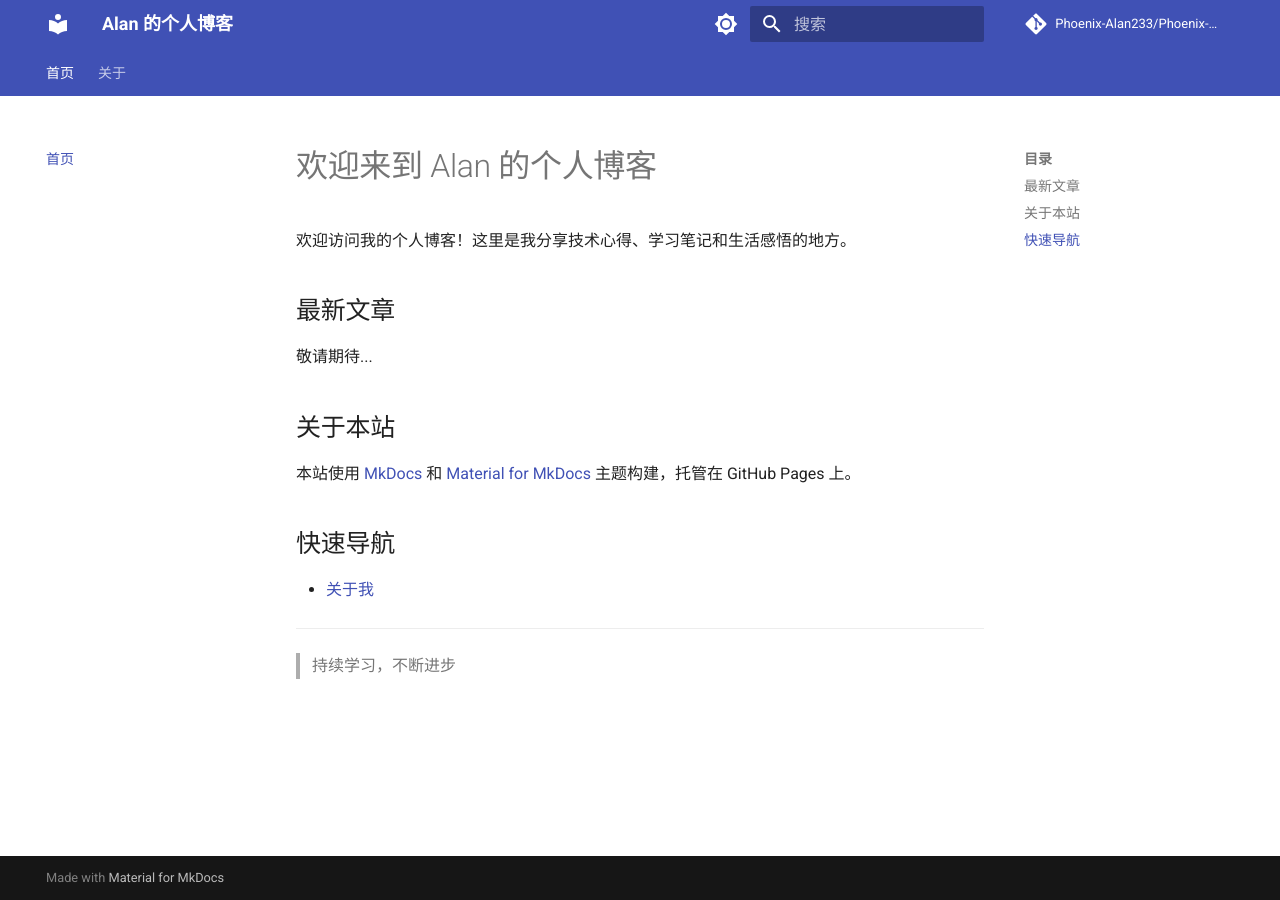
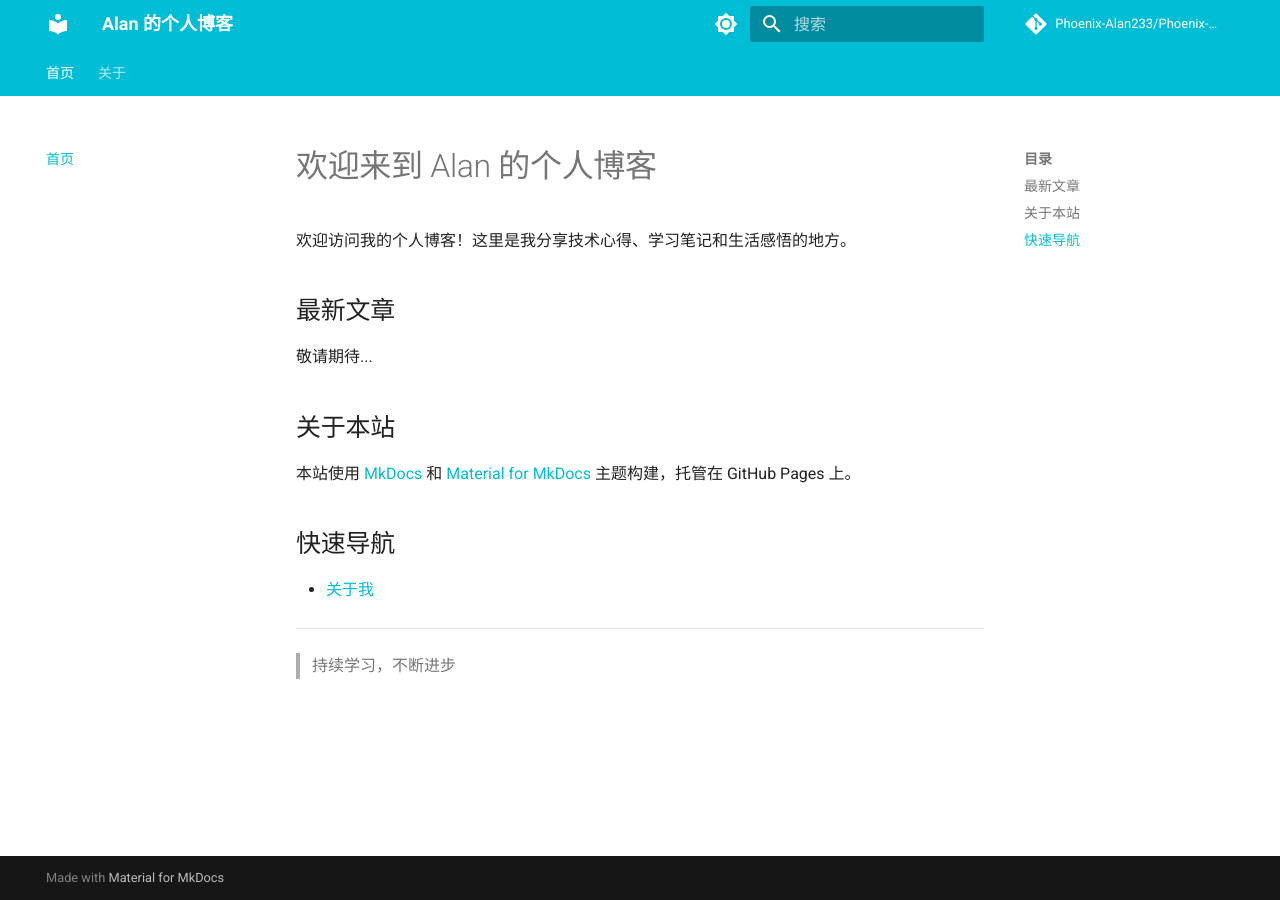
Before and after one commit to Phoenix-Alan233/Phoenix-Alan233.github.io, an MkDocs documentation site: the page built from docs/index.md, in a window 1280 px wide. Built offline with MkDocs 1.6.1 and Material for MkDocs 9.7.7, drawn with Linux system fonts in a browser that asks for light colours; comment, search, counter and statistics services are not loaded.

Commit message:
Update site URL and theme colors
- Update README.md with new Phoenix-Alan233 site URL
- Change theme colors from indigo to cyan

Co-Authored-By: Claude Sonnet 4.5 <noreply@anthropic.com>

```diff
--- a/mkdocs.yml
+++ b/mkdocs.yml
@@ -14,15 +14,15 @@ theme:
   palette:
     # 浅色模式
     - scheme: default
-      primary: indigo
-      accent: indigo
+      primary: cyan
+      accent: cyan
       toggle:
         icon: material/brightness-7
         name: 切换至深色模式
     # 深色模式
     - scheme: slate
-      primary: indigo
-      accent: indigo
+      primary: cyan
+      accent: cyan
       toggle:
         icon: material/brightness-4
         name: 切换至浅色模式
```
Also changed, not shown: README.md (+1 -1 lines).
